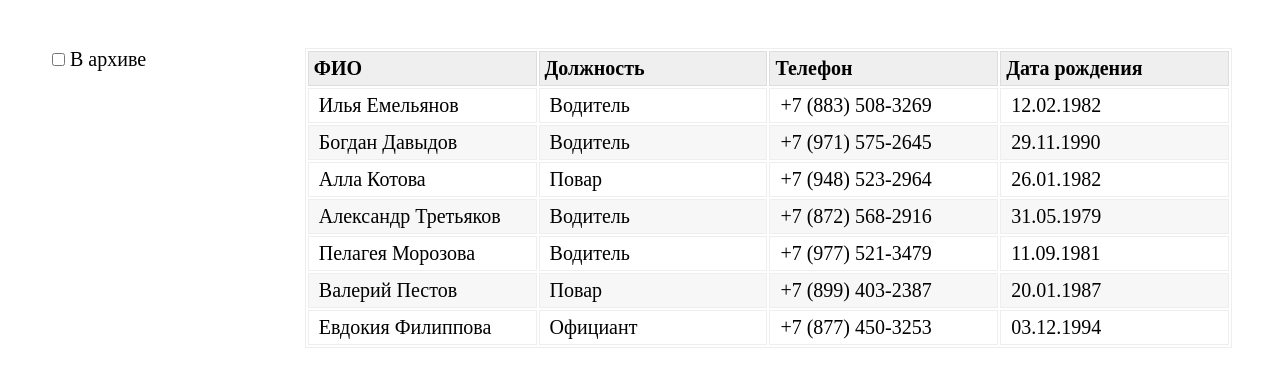
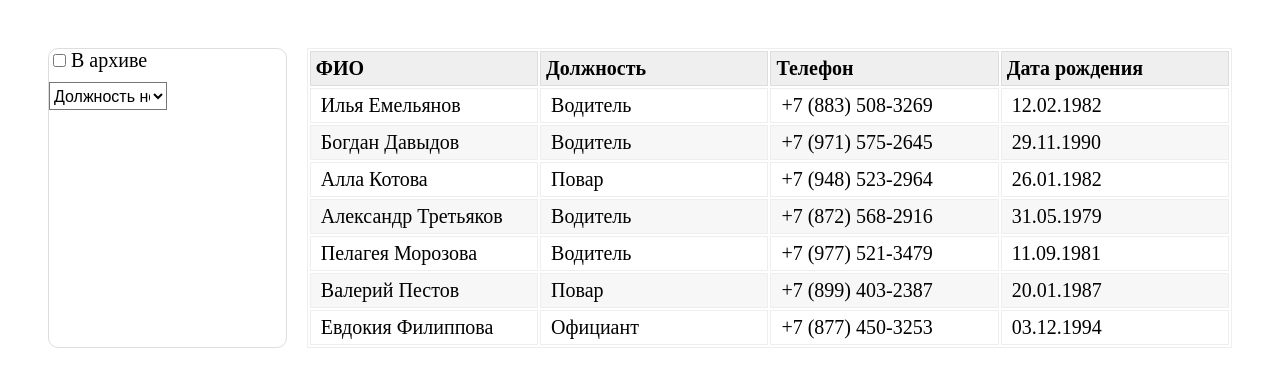
Before and after one commit to unbugster/pizzafabrika, a React app: page / in a window 1280 px wide. Shown: the top 386 px of the page. Built offline with nearby package versions, Linux system fonts and the light colour scheme.

Commit message:
Add role filtering, put filter in single component

```diff
--- a/src/App.jsx
+++ b/src/App.jsx
@@ -1,11 +1,11 @@
 import React from "react";
 import { Routes, Route } from "react-router-dom";
-import { Table } from "./components/Table";
+import { Directory } from "./components/Directory";
 
 const App = () => {
   return (
     <Routes>
-      <Route path="/" element={<Table />}></Route>
+      <Route path="/" element={<Directory />}></Route>
     </Routes>
   );
 };
--- /dev/null
+++ b/src/components/Directory/Directory.jsx
@@ -0,0 +1,55 @@
+import React from "react";
+import { useSelector } from "react-redux";
+import { Filter } from "./components/Filter/Filter";
+import "./Directory.scss";
+
+const ROLES = {
+  cook: "Повар",
+  driver: "Водитель",
+  waiter: "Официант",
+};
+
+const selectEmployees = (state, newRole) => {
+  return state.employees
+    .filter(({ isArchive }) => isArchive === state.filters.showArchive)
+    .filter(({ role }) => (newRole === "all" ? true : role === newRole));
+};
+
+const selectRoleFilter = (state) => {
+  return state.filters.roleFilter;
+};
+
+const Directory = () => {
+  const chosenRole = useSelector(selectRoleFilter);
+  const employees = useSelector((state) => selectEmployees(state, chosenRole));
+
+  return (
+    <div className="Directory">
+      <Filter />
+      <table className="Directory-Table">
+        <thead>
+          <tr>
+            <th scope="col">ФИО</th>
+            <th scope="col">Должность</th>
+            <th scope="col">Телефон</th>
+            <th scope="col">Дата рождения</th>
+          </tr>
+        </thead>
+        <tbody>
+          {employees.map((employee, id) => {
+            return (
+              <tr key={employee.id}>
+                <td>{employee.name}</td>
+                <td>{ROLES[employee.role]}</td>
+                <td>{employee.phone}</td>
+                <td>{employee.birthday}</td>
+              </tr>
+            );
+          })}
+        </tbody>
+      </table>
+    </div>
+  );
+};
+
+export { Directory };
--- /dev/null
+++ b/src/components/Directory/Directory.scss
@@ -0,0 +1,35 @@
+.Directory {
+    display: flex;
+    padding: 40px;
+    font-size: 20px;
+}
+
+.Directory-Table {
+    border: 1px solid #eee;
+    table-layout: fixed;
+    flex-grow: 2;
+
+
+    th {
+        font-weight: bold;
+        padding: 5px;
+        background-color: #efefef;
+        border: 1px solid #ddd;
+        text-align: left;
+    }
+
+    td {
+        padding: 5px 10px;
+        border: 1px solid #eee;
+        text-align: left;
+        width: 25%;
+    }
+}
+
+.Directory-Table tbody tr:nth-child(odd) {
+    background-color: #fff;
+}
+
+.Directory-Table tbody tr:nth-child(even) {
+    background-color: #F7F7F7;
+}
--- /dev/null
+++ b/src/components/Directory/components/Filter/Filter.jsx
@@ -0,0 +1,47 @@
+import React, { useCallback } from "react";
+import { useDispatch, useSelector } from "react-redux";
+import "./Filter.scss";
+
+const selectShowArchive = (state) => {
+  return state.filters.showArchive;
+};
+
+const selectRoleFilter = (state) => {
+  return state.filters.roleFilter;
+};
+
+const Filter = () => {
+  const dispatch = useDispatch();
+  const chosenRole = useSelector(selectRoleFilter);
+  const showArchive = useSelector(selectShowArchive);
+
+  const onToggleCheckbox = useCallback(() => {
+    dispatch({ type: "FILTERS/TOGGLE_ARCHIVE" });
+  }, []);
+
+  const onSelect = useCallback((event) => {
+    const newRole = event.target.value;
+    dispatch({ type: "FILTERS/CHANGE_ROLE", payload: newRole });
+  }, []);
+
+  return (
+    <div className="Filter">
+      <label>
+        <input
+          type="checkbox"
+          checked={showArchive}
+          onChange={onToggleCheckbox}
+        />
+        В архиве
+      </label>
+      <select className="Filter-Select" value={chosenRole} onChange={onSelect}>
+        <option value="all">Должность не выбрана</option>
+        <option value="driver">Водитель</option>
+        <option value="waiter">Официант</option>
+        <option value="cook">Повар</option>
+      </select>
+    </div>
+  );
+};
+
+export { Filter };
--- /dev/null
+++ b/src/components/Directory/components/Filter/Filter.scss
@@ -0,0 +1,28 @@
+.Filter {
+    display: flex;
+    flex-direction: column;
+    margin-right: 20px;
+    width: 20%;
+
+    border: 1px solid #ddd;
+    border-radius: 10px;
+
+    input {
+        margin-right: 5px;
+    }
+
+    label {
+        margin-bottom: 10px;
+        cursor: pointer;
+        width: 50%;
+        user-select: none;
+    }
+}
+
+.Filter-Select {
+    width: 50%;
+    height: 28px;
+    background: transparent;
+    cursor: pointer;
+    font-size: 16px;
+}
--- /dev/null
+++ b/src/components/Directory/components/Filter/index.js
@@ -0,0 +1 @@
+export { Filter } from "./Filter";
--- /dev/null
+++ b/src/components/Directory/index.js
@@ -0,0 +1 @@
+export { Directory } from "./Directory";
--- a/src/components/Table/Table.jsx
+++ /dev/null
@@ -1,72 +0,0 @@
-import React, { useCallback } from "react";
-import { useSelector, useDispatch } from "react-redux";
-import "./Table.scss";
-
-const selectEmployees = (state) => {
-  return state.employees.filter(
-    ({ isArchive }) => isArchive === state.filters.showArchive
-  );
-};
-
-const selectShowArchive = (state) => {
-  return state.filters.showArchive;
-};
-
-const ROLE_DICT = {
-  cook: "Повар",
-  driver: "Водитель",
-  waiter: "Официант",
-};
-
-const Table = () => {
-  const dispatch = useDispatch();
-
-  const showArchive = useSelector(selectShowArchive);
-  const employees = useSelector(selectEmployees);
-
-  const onToggleCheckbox = useCallback(() => {
-    dispatch({ type: "FILTERS/TOGGLE_ARCHIVE" });
-  }, []);
-
-  return (
-    <>
-      <main className="Main">
-        <div className="Main-Menu">
-          <label>
-            <input
-              type="checkbox"
-              checked={showArchive}
-              onChange={onToggleCheckbox}
-            />
-            В архиве
-          </label>
-        </div>
-
-        <table className="Main-Table">
-          <thead>
-            <tr>
-              <th scope="col">ФИО</th>
-              <th scope="col">Должность</th>
-              <th scope="col">Телефон</th>
-              <th scope="col">Дата рождения</th>
-            </tr>
-          </thead>
-          <tbody>
-            {employees.map((employee) => {
-              return (
-                <tr key={employee.id}>
-                  <td>{employee.name}</td>
-                  <td>{ROLE_DICT[employee.role]}</td>
-                  <td>{employee.phone}</td>
-                  <td>{employee.birthday}</td>
-                </tr>
-              );
-            })}
-          </tbody>
-        </table>
-      </main>
-    </>
-  );
-};
-
-export { Table };
--- a/src/components/Table/Table.scss
+++ /dev/null
@@ -1,43 +0,0 @@
-.Main {
-    display: flex;
-    padding: 40px;
-    font-size: 20px;
-}
-
-.Main-Menu {
-    margin-right: 20px;
-    width: 20%;
-}
-
-.Main-Menu input {
-    margin-right: 5px;
-}
-
-.Main-Table {
-    border: 1px solid #eee;
-    table-layout: fixed;
-    flex-grow: 2;
-}
-
-.Main-Table th {
-    font-weight: bold;
-    padding: 5px;
-    background-color: #efefef;
-    border: 1px solid #ddd;
-    text-align: left;
-}
-
-.Main-Table td {
-    padding: 5px 10px;
-    border: 1px solid #eee;
-    text-align: left;
-    width: 25%;
-}
-
-.Main-Table tbody tr:nth-child(odd) {
-    background-color: #fff;
-}
-
-.Main-Table tbody tr:nth-child(even) {
-    background-color: #F7F7F7;
-}
--- a/src/components/Table/index.js
+++ /dev/null
@@ -1 +0,0 @@
-export { Table } from "./Table";
--- a/src/store.js
+++ b/src/store.js
@@ -5,6 +5,7 @@ const initialState = {
   employees,
   filters: {
     showArchive: false,
+    roleFilter: "all",
   },
 };
 
@@ -14,7 +15,16 @@ const rootReducer = (state = initialState, { type, payload }) => {
       return {
         ...state,
         filters: {
+          ...state.filters,
           showArchive: !state.filters.showArchive,
+        },
+      };
+    case "FILTERS/CHANGE_ROLE":
+      return {
+        ...state,
+        filters: {
+          ...state.filters,
+          roleFilter: payload,
         },
       };
   }
```
